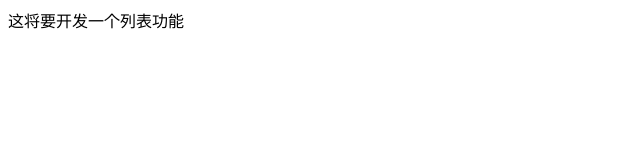
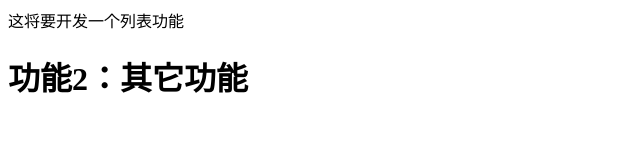
Before and after one commit to xudan123456/Project, a plain HTML site: page index.html in a window 1280 px wide. Shown: the whole page, without its empty margins (0-640 px from the left). Drawn offline with Linux system fonts and the light colour scheme.

Commit message:
其它功能

```diff
--- a/index.html
+++ b/index.html
@@ -6,5 +6,6 @@
 </head>
 <body>
 <a>这将要开发一个列表功能</a>
+<h1>功能2：其它功能</h1>
 </body>
 </html>
```
